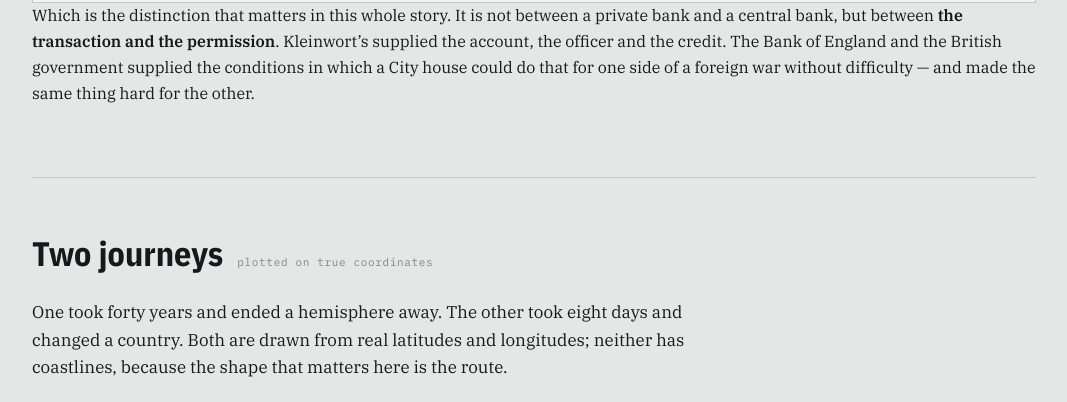
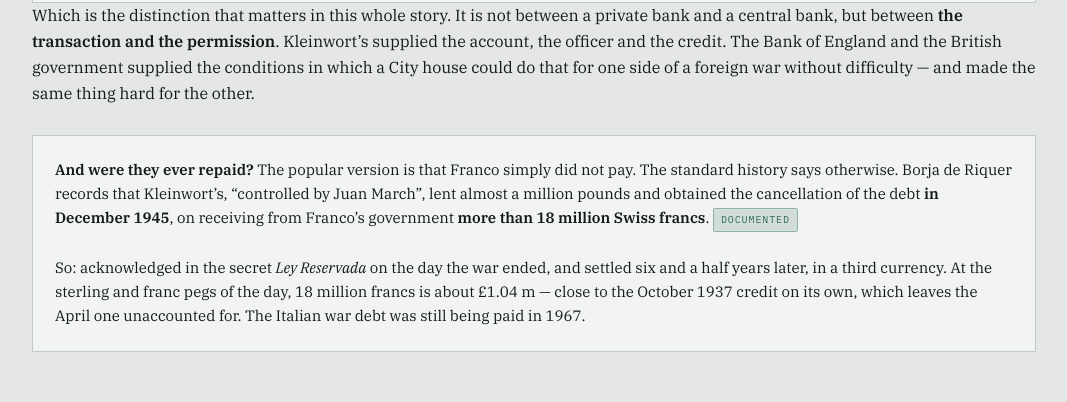
Before and after one commit to ClodoFF/historia-mayorga, a plain HTML site: page index.html in a window 1280 px wide. Shown: the part 8217-8619 px from the top of the page, without its empty margins (106-1173 px from the left). Drawn offline with nearby package versions, Linux system fonts and the light colour scheme.

Commit message:
Were they repaid? Yes — December 1945, in Swiss francs
The popular version, and the family's, is that Franco did not pay. De
Riquer's volume in the Crítica–Marcial Pons Historia de España says the
debt was cancelled in December 1945 against more than 18 million Swiss
francs, corroborated on the sum and the year by a second account.

Worth keeping because the delay is the story: acknowledged in the Ley
Reservada on the day the war ended, settled six and a half years later
by a regime that in 1939 could barely service its war debts. And at the
pegs of the day 18 m francs is about £1.04 m, which covers the October
1937 credit alone and leaves the April one unaccounted for.

Co-Authored-By: Claude Opus 5 <noreply@anthropic.com>

```diff
--- a/index.html
+++ b/index.html
@@ -954,7 +954,15 @@ a.brand .bars::after{
 
   <p class="en">Which is the distinction that matters in this whole story. It is not between a private bank and a central bank, but between <strong>the transaction and the permission</strong>. Kleinwort&rsquo;s supplied the account, the officer and the credit. The Bank of England and the British government supplied the conditions in which a City house could do that for one side of a foreign war without difficulty &mdash; and made the same thing hard for the other.</p>
   <p class="es">Y esa es la distinci&oacute;n que importa en toda esta historia. No es entre un banco privado y un banco central, sino entre <strong>la operaci&oacute;n y el permiso</strong>. Kleinwort puso la cuenta, el apoderado y el cr&eacute;dito. El Banco de Inglaterra y el Gobierno brit&aacute;nico pusieron las condiciones para que una casa de la City pudiera hacer eso por un bando de una guerra ajena sin dificultad, y para que al otro le resultara difícil.</p>
+
+  <div class="caveat">
+    <p class="en" style="margin-top:0"><strong>And were they ever repaid?</strong> The popular version is that Franco simply did not pay. The standard history says otherwise. Borja de Riquer records that Kleinwort&rsquo;s, &ldquo;controlled by Juan March&rdquo;, lent almost a million pounds and obtained the cancellation of the debt <strong>in December 1945</strong>, on receiving from Franco&rsquo;s government <strong>more than 18 million Swiss francs</strong>. <span class="verdict v-doc">documented</span></p>
+    <p class="es" style="margin-top:0"><strong>&iquest;Y llegaron a devolverse?</strong> La versi&oacute;n popular es que Franco sencillamente no pag&oacute;. La historiograf&iacute;a dice otra cosa. Borja de Riquer recoge que Kleinwort, &laquo;controlada por Juan March&raquo;, prest&oacute; casi un mill&oacute;n de libras y logr&oacute; la cancelaci&oacute;n de la deuda <strong>en diciembre de 1945</strong>, al recibir del gobierno de Franco <strong>m&aacute;s de 18 millones de francos suizos</strong>. <span class="verdict v-doc">documentado</span></p>
+    <p class="en" style="margin-bottom:0">So: acknowledged in the secret <em>Ley Reservada</em> on the day the war ended, and settled six and a half years later, in a third currency. At the sterling and franc pegs of the day, 18 million francs is about &pound;1.04 m &mdash; close to the October 1937 credit on its own, which leaves the April one unaccounted for. The Italian war debt was still being paid in 1967.</p>
+    <p class="es" style="margin-bottom:0">Es decir: reconocida en la <em>Ley Reservada</em> secreta el d&iacute;a en que acab&oacute; la guerra, y saldada seis a&ntilde;os y medio despu&eacute;s, en una tercera moneda. A los tipos fijos de entonces, 18 millones de francos son unas 1,04 millones de libras &mdash; cerca del cr&eacute;dito de octubre de 1937 por s&iacute; solo, lo que deja el de abril sin explicar. La deuda de guerra con Italia se sigui&oacute; pagando hasta 1967.</p>
+  </div>
 </section>
+
 
 
 <section id="maps">
```
